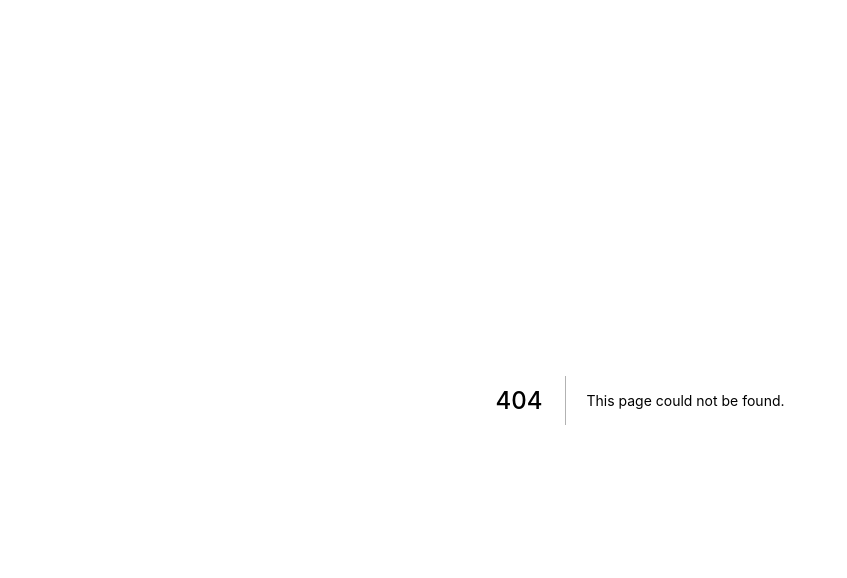
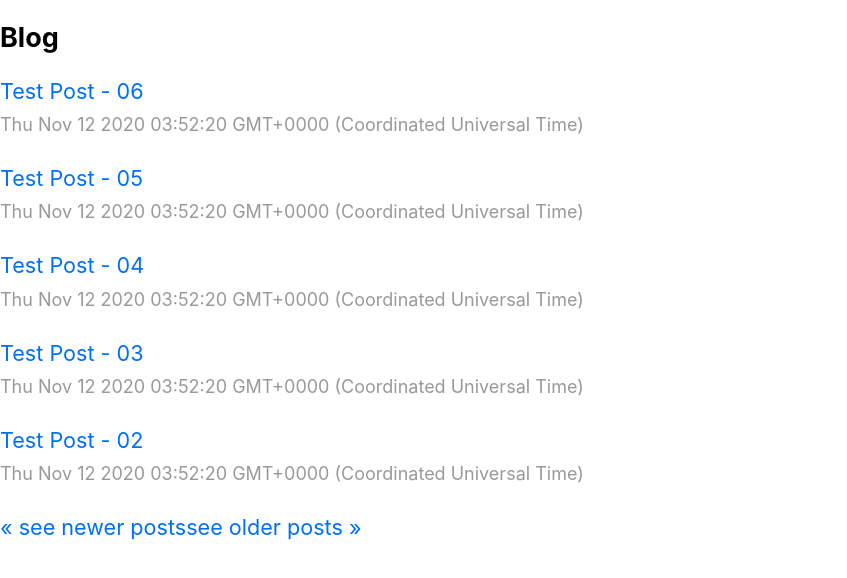
Before and after one commit to meddlin/rushinglabs-blog-nextjs, a Next.js app: page /blog/2 in a window 1280 px wide. Before the commit this address had no page. Shown: the top 578 px of the page, without its empty margins (0-847 px from the left). Built offline with nearby package versions, Linux system fonts and the light colour scheme.

Commit message:
Basic paging functionality
- index (landing page) now produces data to show paging buttons
- new [page].js file to show a list of posts for a specific "page" number

```diff
--- /dev/null
+++ b/pages/blog/[page].js
@@ -0,0 +1,80 @@
+import Link from 'next/link';
+import utilStyles from '../../styles/utils.module.css';
+import { getSortedPostsData } from '../../lib/posts';
+import config from '../../blogConfig';
+
+/**
+ * Create the props data needed to display a list of posts for any particular page.
+ * @param {*} param
+ */
+export async function getStaticProps({ params }) {
+    const posts = getSortedPostsData();
+
+    const pageIndex = parseInt(params.page) - 1;
+    const startIndex = pageIndex * config.postsPerPage;
+    const endIndex = (pageIndex + 1) * config.postsPerPage;
+
+    const prevPosts = (pageIndex > 0) ? pageIndex : null;
+    const nextPosts = (endIndex >= posts.length) ? null : (pageIndex + 2);
+    const numPages  = (config.postsPerPage % getSortedPostsData().length) + 1;
+
+    return {
+        props: {
+            posts: posts.slice(startIndex, endIndex),
+            prevPosts,
+            nextPosts,
+            pageIndex,
+            numPages
+        }
+    }
+};
+
+/**
+ * Generate the static paths for pages based on how many posts we have
+ */
+export async function getStaticPaths() {
+    const numPages = (config.postsPerPage % getSortedPostsData().length) + 1;
+
+    return {
+        paths: [...Array(numPages)].map( (v, i) => {
+            return {
+                params: { page: (i + 1).toString() }
+            }
+        }),
+        fallback: false
+    }
+};
+
+const PostsPage = ({ posts, prevPosts, nextPosts }) => {
+    return (
+        <section className={`${utilStyles.headingMd} ${utilStyles.padding1px}`}>
+        <h2 className={utilStyles.headingLg}>Blog</h2>
+        <ul className={utilStyles.list}>
+            {posts.map( ({ id, date, title }) => (
+                <li className={utilStyles.listItem} key={id}>
+                    <Link href={`/posts/${id}`}>
+                        <a>{title}</a>
+                    </Link>
+                    <br />
+                    <small className={utilStyles.lightText}>
+                        <Date dateString={date} />
+                    </small>
+                </li>
+            ))}
+        </ul>
+
+        {prevPosts !== null && (
+            <Link href={"/blog/" + prevPosts} passHref>
+                <a>« see newer posts</a>
+            </Link>
+        )}
+        {nextPosts !== null && (
+            <Link href={"/blog/" + nextPosts} passHref>
+            <a>see older posts »</a>
+            </Link>
+        )}
+    </section>
+    );
+};
+
+export default PostsPage;
```
Also changed, not shown: pages/index.js (+22 -3 lines).
